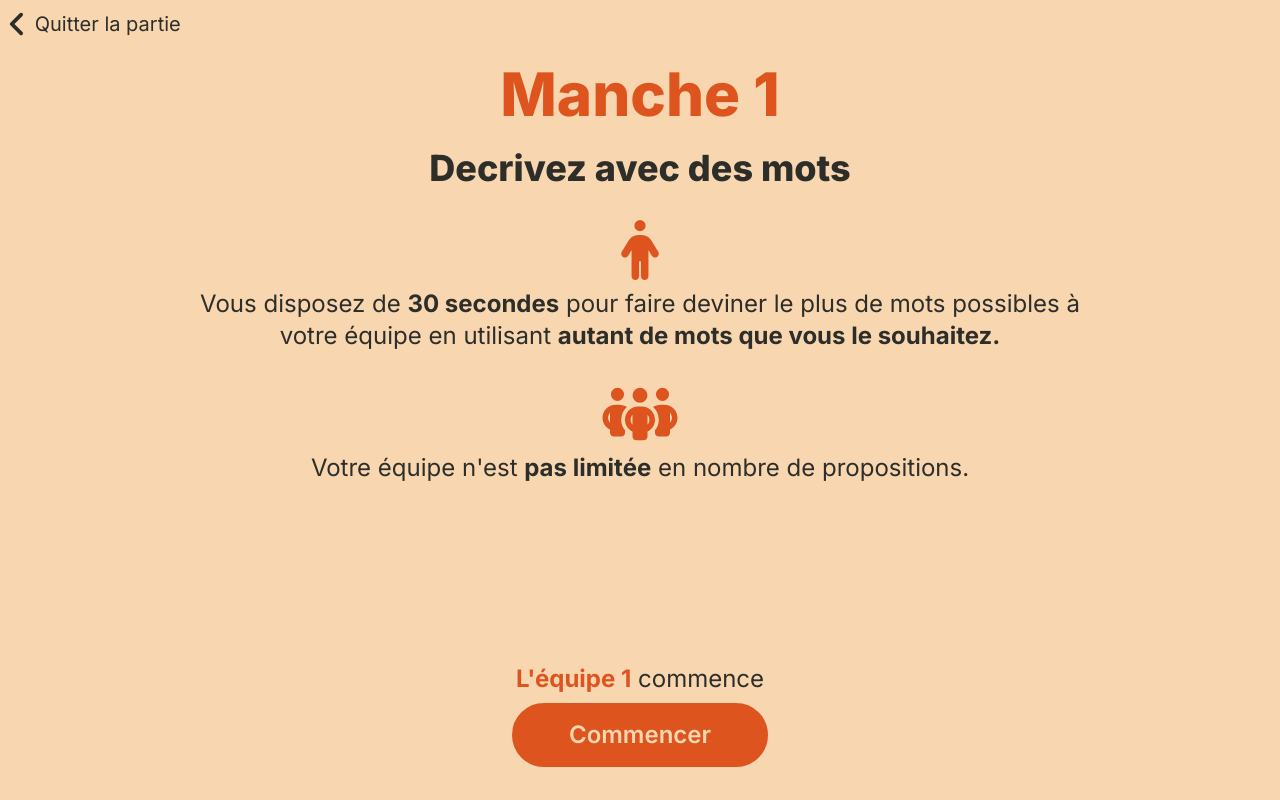
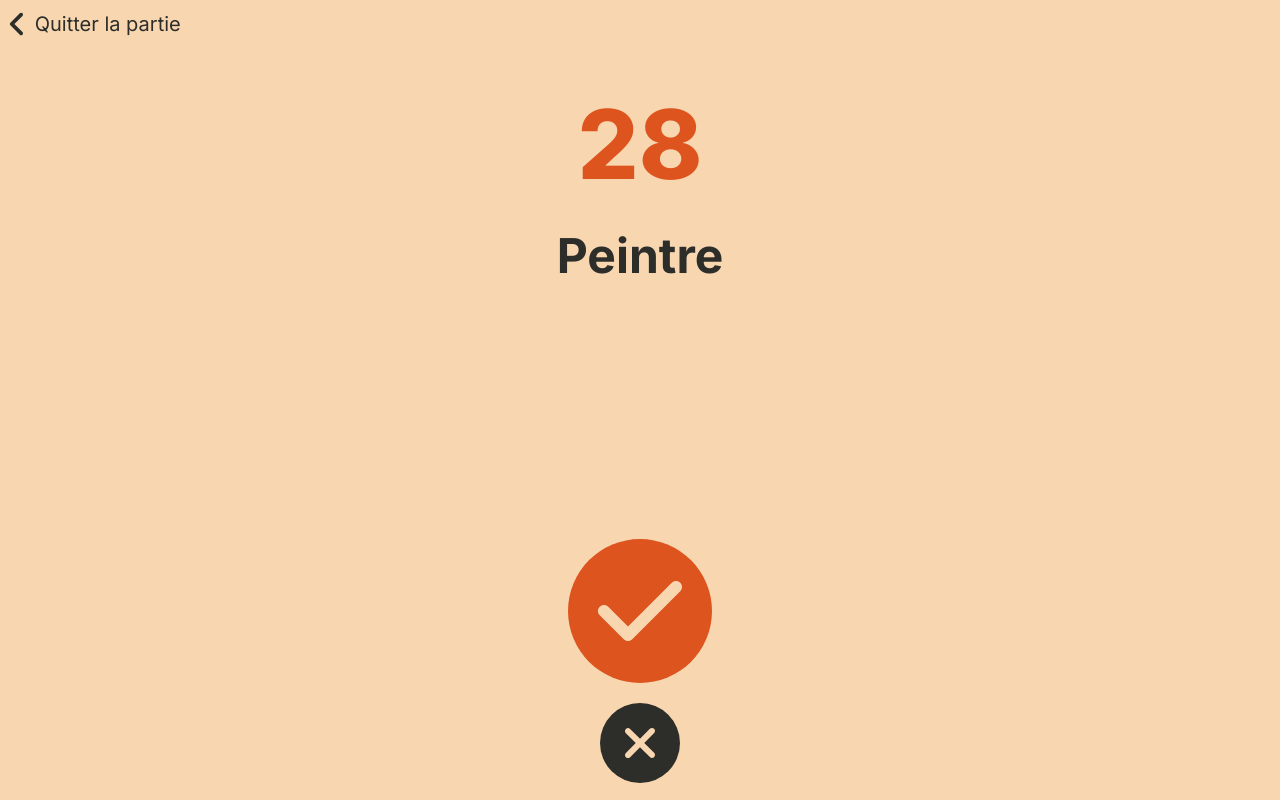
Before and after one commit to Spookywy/time2guess, a Next.js app: page /game in a window 1280 px wide. Both pictures are taken after a click on the button "Commencer". Built offline with nearby package versions, Linux system fonts and the light colour scheme.

Commit message:
:sparkles: add round playing ui

```diff
--- a/src/components/game/game.tsx
+++ b/src/components/game/game.tsx
@@ -1,6 +1,7 @@
 "use client";
 import { RoundNumber, RoundState } from "@/types/common";
 import { useState } from "react";
+import RoundBreak from "./roundBreak";
 import RoundPlaying from "./roundPlaying";
 import RoundResults from "./roundResults";
 import RoundRules from "./roundRules";
@@ -12,13 +13,37 @@ type GameProps = {
 export function Game({ words }: GameProps) {
   const [roundNumber, setRoundNumber] = useState<RoundNumber>(1);
   const [roundState, setRoundState] = useState<RoundState>(RoundState.rules);
+  const [teamPlaying, setTeamPlaying] = useState<1 | 2>(1);
+
+  const [wordsToGuess, setWordsToGuess] = useState<string[]>(words);
+
+  const [currentWordIndex, setCurrentWordIndex] = useState(
+    wordsToGuess.length - 1
+  );
+
+  const [wordsGuessedByTeam1, setWordsGuessedByTeam1] = useState<string[]>([]);
+  const [wordsGuessedByTeam2, setWordsGuessedByTeam2] = useState<string[]>([]);
 
   function getComponentToDisplay() {
     switch (roundState) {
       case RoundState.rules:
-        return <RoundRules round={roundNumber} />;
+        return (
+          <RoundRules
+            round={roundNumber}
+            teamPlaying={teamPlaying}
+            setRoundState={setRoundState}
+          />
+        );
       case RoundState.playing:
-        return <RoundPlaying />;
+        return (
+          <RoundPlaying
+            wordsToGuess={wordsToGuess}
+            currentWordIndex={currentWordIndex}
+            setRoundState={setRoundState}
+          />
+        );
+      case RoundState.break:
+        return <RoundBreak />;
       case RoundState.results:
         return <RoundResults round={roundNumber} />;
     }
--- /dev/null
+++ b/src/components/game/roundBreak.tsx
@@ -0,0 +1,3 @@
+export default function RoundBreak() {
+  return <div>RoundBreak</div>;
+}
--- a/src/components/game/roundPlaying.tsx
+++ b/src/components/game/roundPlaying.tsx
@@ -1,7 +1,50 @@
-export default function RoundPlaying() {
+import { RoundState } from "@/types/common";
+import { faCheck, faXmark } from "@fortawesome/free-solid-svg-icons";
+import { FontAwesomeIcon } from "@fortawesome/react-fontawesome";
+import { useEffect, useState } from "react";
+
+type RoundPlayingProps = {
+  wordsToGuess: string[];
+  currentWordIndex: number;
+  setRoundState: (roundState: RoundState) => void;
+};
+
+export default function RoundPlaying({
+  wordsToGuess,
+  currentWordIndex,
+  setRoundState,
+}: RoundPlayingProps) {
+  const [timeLeft, setTimeLeft] = useState(30);
+
+  useEffect(() => {
+    const timer = setInterval(() => {
+      setTimeLeft((prevTimeLeft) => prevTimeLeft - 1);
+    }, 1000);
+
+    if (timeLeft === 0) {
+      clearInterval(timer);
+      setRoundState(RoundState.break);
+    }
+
+    return () => clearInterval(timer);
+  }, [setRoundState, timeLeft]);
+
   return (
-    <div>
-      <h1>Manche en cours</h1>
+    <div className="flex h-[calc(100%-var(--header-height))] flex-col items-center">
+      <h1 className="mt-12 text-8xl font-extrabold text-dark-orange">
+        {timeLeft}
+      </h1>
+      <h2 className="mt-10 text-center text-5xl font-bold text-jet">
+        {wordsToGuess[currentWordIndex]}
+      </h2>
+      <div className="mt-auto flex flex-col items-center">
+        <button className="mt-auto h-36 w-36 rounded-full bg-dark-orange text-8xl text-light-orange">
+          <FontAwesomeIcon icon={faCheck} />
+        </button>
+        <button className="mt-5 h-20 w-20 rounded-full bg-jet text-5xl text-light-orange">
+          <FontAwesomeIcon icon={faXmark} />
+        </button>
+      </div>
     </div>
   );
 }
--- a/src/components/game/roundRules.tsx
+++ b/src/components/game/roundRules.tsx
@@ -1,13 +1,19 @@
-import { RoundNumber } from "@/types/common";
+import { RoundNumber, RoundState } from "@/types/common";
 import { faPeopleGroup, faPerson } from "@fortawesome/free-solid-svg-icons";
 import { FontAwesomeIcon } from "@fortawesome/react-fontawesome";
 import PrimaryButton from "../buttons/primaryButton";
 
 type RoundRulesProps = {
   round: RoundNumber;
+  teamPlaying: 1 | 2;
+  setRoundState: (roundState: RoundState) => void;
 };
 
-export default function RoundRules({ round }: RoundRulesProps) {
+export default function RoundRules({
+  round,
+  teamPlaying,
+  setRoundState,
+}: RoundRulesProps) {
   const subTitles = new Map<number, string>([
     [1, "Decrivez avec des mots"],
     [2, "Decrivez avec un seul mot"],
@@ -35,6 +41,10 @@ export default function RoundRules({ round }: RoundRulesProps) {
     [3, "Votre équipe n'est <b>pas limitée</b> en nombre de propositions."],
   ]);
 
+  function startRound() {
+    setRoundState(RoundState.playing);
+  }
+
   return (
     <div className="text-md m-4 flex h-[calc(100%-var(--header-height))] flex-col text-center text-jet md:mx-48 md:text-2xl">
       <h1 className="text-6xl font-extrabold text-dark-orange">
@@ -58,10 +68,12 @@ export default function RoundRules({ round }: RoundRulesProps) {
       <div dangerouslySetInnerHTML={{ __html: teamRules.get(round)! }} />
       <div className="mt-auto py-4 text-2xl md:py-8">
         <p className="mb-2 text-jet">
-          <span className="font-bold text-dark-orange">L&apos;équipe 1</span>{" "}
+          <span className="font-bold text-dark-orange">
+            L&apos;équipe {teamPlaying}
+          </span>{" "}
           commence
         </p>
-        <PrimaryButton label="Commencer" onClick={() => {}} />
+        <PrimaryButton label="Commencer" onClick={startRound} />
       </div>
     </div>
   );
--- a/src/types/common.ts
+++ b/src/types/common.ts
@@ -1,6 +1,7 @@
 export enum RoundState {
   "rules",
   "playing",
+  "break",
   "results",
 }
 
```
Also changed, not shown: src/assets/words.txt.
